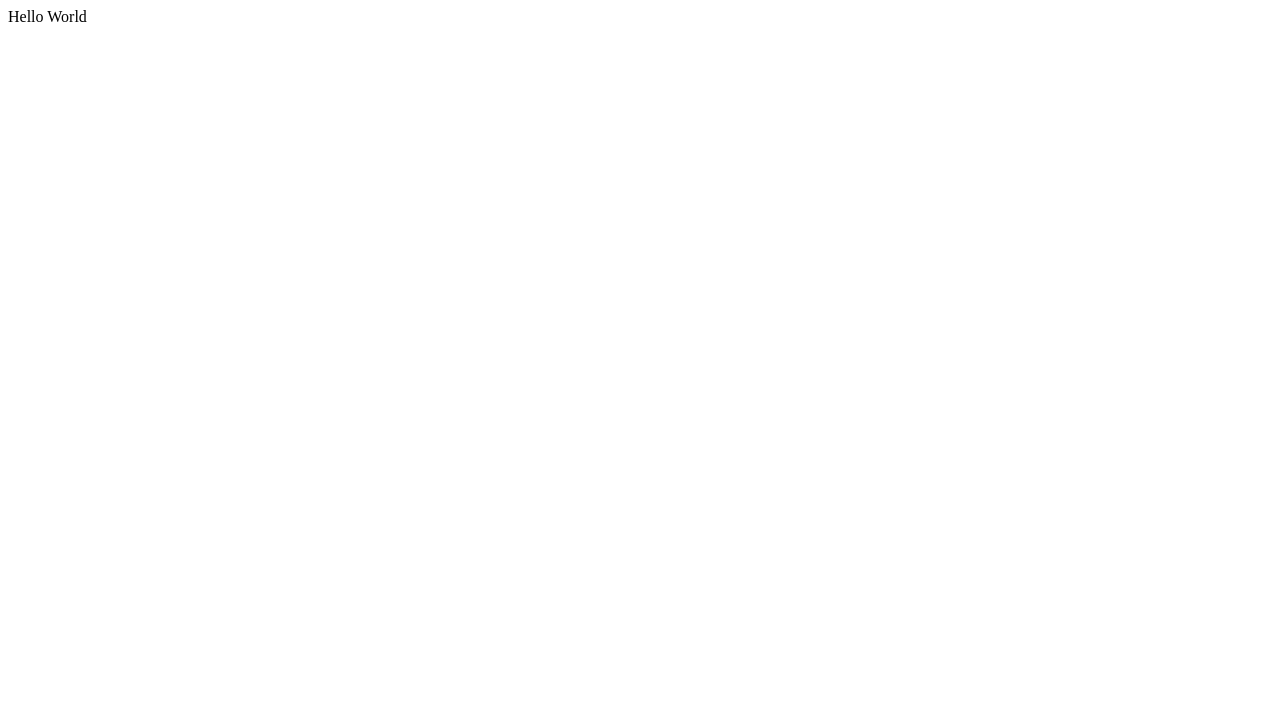
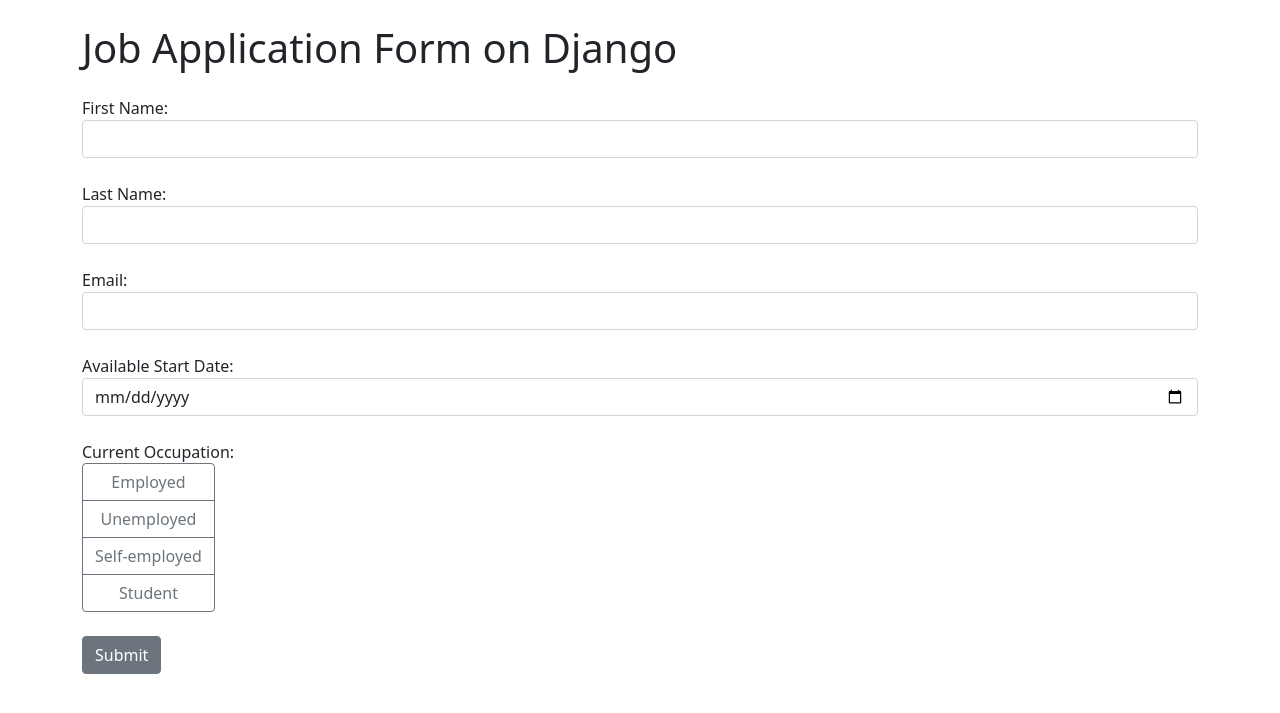
Before and after one commit to grudiy/job-application-django, a Django app: page / in a window 1280 px wide. Before the commit the part shown is almost empty. Shown: the top 713 px of the page. Run offline with Django 5.2, Linux system fonts and the light colour scheme.

Commit message:
Add html form

```diff
--- a/job_app/templates/index.html
+++ b/job_app/templates/index.html
@@ -1,11 +1,69 @@
-<!DOCTYPE html>
-<html lang="en">
-<head>
-    <meta charset="UTF-8">
-    <title>Hello World</title>
-</head>
-Hello World
-<body>
+<!doctype html>
+<html>
+    <head>
+        <meta charset="utf-8">
+        <meta name="viewport" content="width=device-width, initial-scale=1, shrink-to-fit=no">
+        <title>Job Application Form on Django</title>
+        <link rel="stylesheet" href="https://cdn.jsdelivr.net/npm/bootstrap@5.1.3/dist/css/bootstrap.min.css">
+    </head>
+    <body>
+        <div class="container">
+                <h1 class="mt-4 mb-4">Job Application Form on Django</h1>
+                <form method="post">
+                    {% csrf_token %}
+                    <div class="form-group mb-4">
+                        <label for="first_name">First Name:</label>
+                        <input class="form-control" type="text" id="first_name" name="first_name" required>
+                    </div>
+                    <div class="form-group mb-4">
+                        <label for="last_name">Last Name:</label>
+                        <input class="form-control" type="text" id="last_name" name="last_name" required>
+                    </div>
+                    <div class="form-group mb-4">
+                        <label for="email">Email:</label>
+                        <input class="form-control" type="email" id="email" name="email" required>
+                    </div>
+                    <div class="form-group mb-4">
+                        <label for="date">Available Start Date:</label>
+                        <input class="form-control" type="date" id="date" name="date" required>
+                    </div>
 
-</body>
+                    <div class="form-group mb-4">
+                        <label>Current Occupation: </label>
+                        <br>
+                        <div class="btn-group-vertical" id="occupation">
+                            <input class="btn-check form-control" type="radio" id="employed" name="occupation"
+                                   value="employed" required>
+
+                            <label class="btn btn-outline-secondary" for="employed">Employed</label>
+
+                            <input class="btn-check form-control" type="radio" id="unemployed" name="occupation"
+                                   value="unemployed" required>
+                            <label class="btn btn-outline-secondary" for="unemployed">Unemployed</label>
+
+                            <input class="btn-check form-control" type="radio" id="self-employed" name="occupation"
+                                   value="self-employed" required>
+                            <label class="btn btn-outline-secondary" for="self-employed">Self-employed</label>
+
+                            <input class="btn-check form-control" type="radio" id="student" name="occupation"
+                                   value="student" required>
+                            <label class="btn btn-outline-secondary" for="student">Student</label>
+                        </div>
+                    </div>
+                    <button class="btn btn-secondary mb-4" type="submit">Submit</button>
+                    {% if messages %}
+                    <div class="alert alert-success">
+                        {% for message in messages %}
+                            {{ message }}
+                        {% endfor %}
+                    </div>
+                    {% endif %}
+                </form>
+            </div>
+
+            <!-- Scripts make possible showing notification message after submit-->
+            <script src="https://code.jquery.com/jquery-3.6.0.min.js"></script>
+            <script src="https://cdn.jsdelivr.net/npm/bootstrap@5.1.3/dist/js/bootstrap.min.js"></script>
+
+    </body>
 </html>
```
